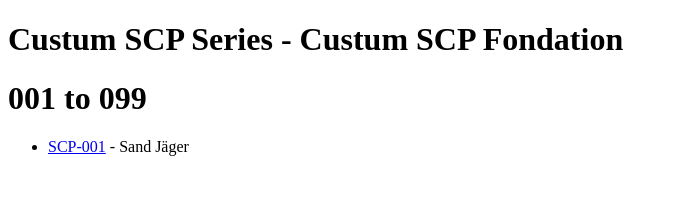
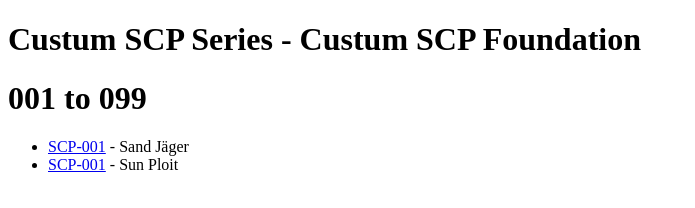
Before and after one commit to Rterfvggggf/SCP-Site, a plain HTML site: page index.html in a window 1280 px wide. Shown: the whole page, without its empty margins (0-695 px from the left). Drawn offline with Linux system fonts and the light colour scheme.

Commit message:
Update index.html

```diff
--- a/index.html
+++ b/index.html
@@ -4,13 +4,14 @@
 <head>
     <title>Custum SCP Series - Custum SCP Foundation</title>
 
-    <h1>Custum SCP Series - Custum SCP Fondation</h1>
+    <h1>Custum SCP Series - Custum SCP Foundation</h1>
 
 
 <p><a name="001"></a></p>
 <h1 id="toc1"><span>001 to 099</span></h1>
 <ul>
 <li><a href="scp-001.html">SCP-001</a> - Sand Jäger</li>
+<li><a href="scp-002.html">SCP-001</a> - Sun Ploit</li>
 </ul>
 
 </body>
```
